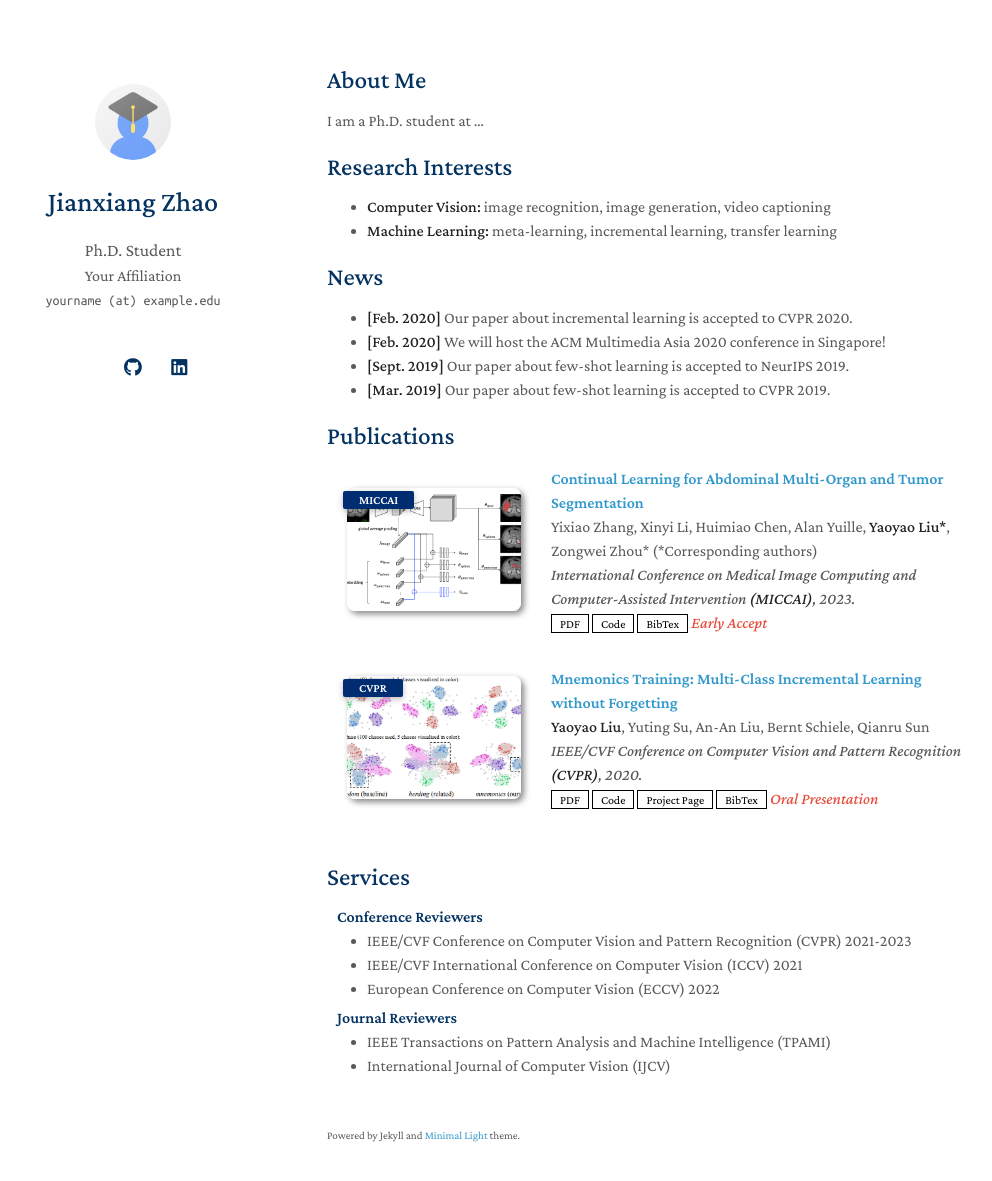
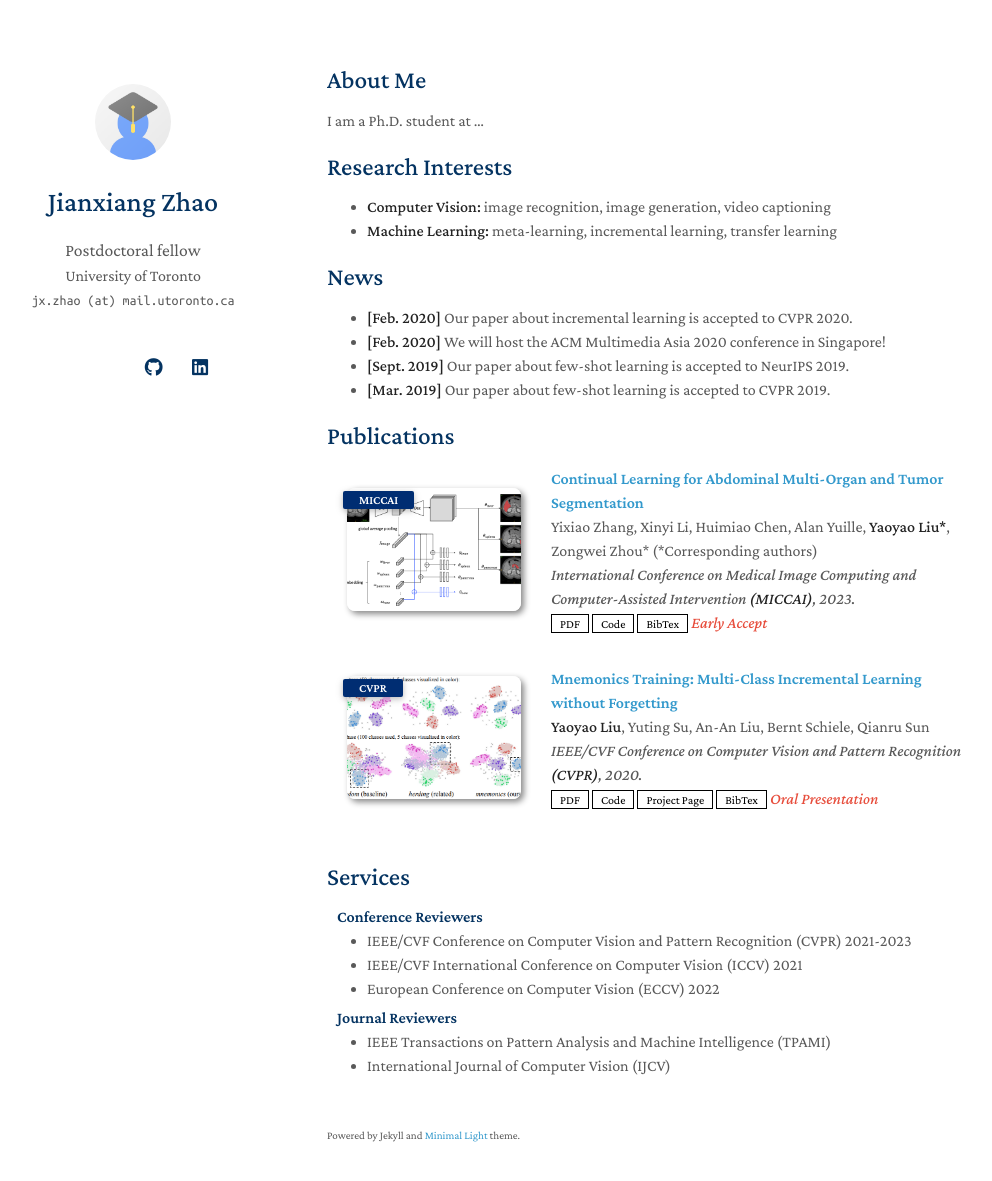
Before and after one commit to ACuriousMind-Z/ACuriousMind-Z.github.io, a Jekyll site: the page built from index.md, in a window 1280 px wide and 1216 px high. Shown: the top 1181 px of the window, without its empty margins (143-1135 px from the left). Built offline with Jekyll 4.4.1, drawn with Linux system fonts in a browser that asks for light colours; a style sheet for code colours, icons or effects is not loaded; our own code applies the rules of GitHub Pages for plain Markdown files.

Commit message:
Update personal information and SEO details

```diff
--- a/_config.yml
+++ b/_config.yml
@@ -1,22 +1,21 @@
 # Basic Information
 title: Jianxiang Zhao
-position: Ph.D. Student
-affiliation: Your Affiliation
-email: yourname (at) example.edu
+position: Postdoctoral fellow
+affiliation: University of Toronto
+email: jx.zhao (at) mail.utoronto.ca
 
 # Search Engine Optimization (SEO)
 # The following information is used to improve the website traffic from search engines, e.g., Google.
-keywords: minimal light
-description: The Minimal Light is a simple and elegant jekyll theme for academic personal homepage.
-canonical: https://minimal-light-theme.yliu.me/
+keywords: Jianxiang Zhao, passive daytime radiative cooling, polymer foam, CO2 batch foaming, polylactic acid, kaolinite, building envelope, University of Toronto
+description: Jianxiang Zhao is a Postdoctoral fellow at the University of Toronto working on porous polymer composites for passive daytime radiative cooling and adaptive building envelopes.
+canonical: https://jxzhao.com/
 
 # Links
 # If you don't need one of them, you may delete the corresponding line.
-google_scholar: https://scholar.google.com/
+google_scholar: https://scholar.google.com/citations?user=xoSH_fMAAAAJ
 cv_link: assets/files/curriculum_vitae.pdf
-github_link: https://github.com/
-linkedin: https://www.linkedin.com/
-twitter: https://twitter.com/
+github_link: https://github.com/ACuriousMind-Z
+linkedin: https://www.linkedin.com/in/jianxiang-zhao/
 
 # Images (e.g., your profile picture and your website's favicon)
 # "favicon" and "favicon_dark" are used for the light and dark modes, respectively.
@@ -25,23 +24,15 @@
 favicon_dark: ./assets/img/favicon-dark.png
 
 # Footnote
-# You may use the option to disable the footnote, "Powered by Jekyll and Minimal Light theme."
 enable_footnote: true
 
 # Auto Dark Mode
-# You may use the option to disable the automatic dark theme
 auto_dark_mode: true
 
 # Font
-# You can use this option to choose between Serif or Sans Serif fonts.
 font: "Serif" # or "Sans Serif"
 
-# Google Analytics ID
-# Please remove this if you don't use Google Analytics
-
-
 # Use this project as a remote theme for GitHub Pages
-# See the guide here: https://docs.github.com/en/pages/setting-up-a-github-pages-site-with-jekyll/adding-a-theme-to-your-github-pages-site-using-jekyll
 remote_theme: yaoyao-liu/minimal-light
 
 # The following files will be removed from the generated website.
```
